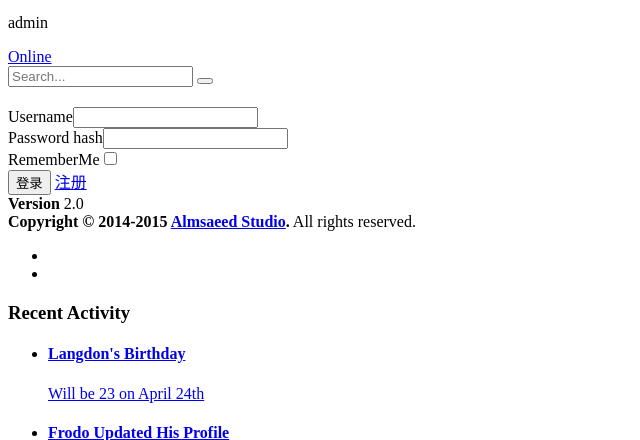
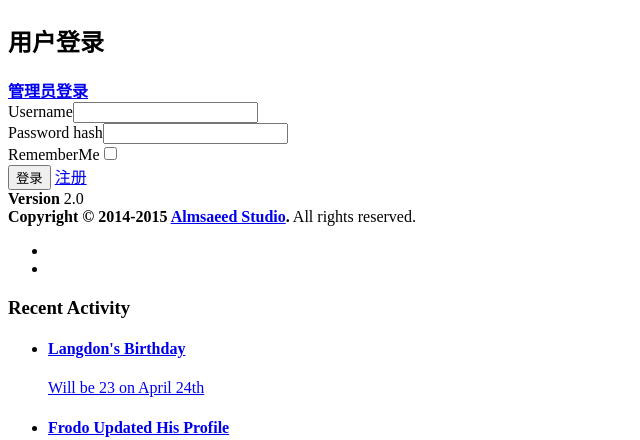
Before and after one commit to Sankin1995/yiishop, a Yii app: template backend/views/admin/login.php in a window 1280 px wide. Shown: the part 3702-4142 px from the top of the page, without its empty margins (0-640 px from the left). Run offline with PHP 8.4 and a stand-in for Yii, Linux system fonts and the light colour scheme; the template is opened without the code that fills it, so the values that code supplies are empty; form fields are guessed from the names that the template uses; some libraries are stand-ins or nearby versions.

Commit message:
2017/11/11

```diff
--- a/backend/config/main.php
+++ b/backend/config/main.php
@@ -7,6 +7,7 @@ $params = array_merge(
 );
 
 return [
+    'defaultRoute'=>'admin/index',
     'language'=>'zh-CN',
     'id' => 'app-backend',
     'basePath' => dirname(__DIR__),
--- a/backend/views/admin/login.php
+++ b/backend/views/admin/login.php
@@ -1,3 +1,36 @@
+
+
+
+
+
+<?php
+use yii\helpers\Html;
+use yii\bootstrap\ActiveForm;
+
+/* @var $this yii\web\View */
+/* @var $form yii\bootstrap\ActiveForm */
+/* @var $model \common\models\LoginForm */
+
+$this->title = '用户登录';
+
+$fieldOptions1 = [
+    'options' => ['class' => 'form-group has-feedback'],
+    'inputTemplate' => "{input}<span class='glyphicon glyphicon-envelope form-control-feedback'></span>"
+];
+
+$fieldOptions2 = [
+    'options' => ['class' => 'form-group has-feedback'],
+    'inputTemplate' => "{input}<span class='glyphicon glyphicon-lock form-control-feedback'></span>"
+];
+?>
+
+<div class="login-box">
+    <div class="login-logo">
+        <a href="#"><b>管理员登录</b></a>
+    </div>
+    <!-- /.login-logo -->
+    <div class="login-box-body">
+
         <?php
         $form = \yii\bootstrap\ActiveForm::begin();
         echo $form->field($model,'username')->textInput();
@@ -7,3 +40,11 @@ echo \yii\bootstrap\Html::submitButton('登录',['class'=>'btn btn-success']);
         echo " ";
         echo \yii\bootstrap\Html::a('注册',['admin/reg'],['class'=>'btn btn-info']);
         \yii\bootstrap\ActiveForm::end();
+        ?>
+
+            <!-- /.col -->
+        </div>
+
+
+    <!-- /.login-box-body -->
+</div><!-- /.login-box -->
--- a/backend/views/layouts/header.php
+++ b/backend/views/layouts/header.php
@@ -7,7 +7,7 @@ use yii\helpers\Html;
 
 <header class="main-header">
 
-    <?= Html::a('<span class="logo-mini">APP</span><span class="logo-lg">' . Yii::$app->name . '</span>', Yii::$app->homeUrl, ['class' => 'logo']) ?>
+    <?= Html::a('<span class="logo-mini">APP</span><span class="logo-lg">' . "京西商城" . '</span>', Yii::$app->homeUrl, ['class' => 'logo']) ?>
 
     <nav class="navbar navbar-static-top" role="navigation">
 
@@ -230,7 +230,7 @@ use yii\helpers\Html;
                 <li class="dropdown user user-menu">
                     <a href="#" class="dropdown-toggle" data-toggle="dropdown">
                         <img src="<?= $directoryAsset ?>/img/user2-160x160.jpg" class="user-image" alt="User Image"/>
-                        <span class="hidden-xs">Alexander Pierce</span>
+                        <span class="hidden-xs">个人中心</span>
                     </a>
                     <ul class="dropdown-menu">
                         <!-- User image -->
@@ -244,25 +244,25 @@ use yii\helpers\Html;
                             </p>
                         </li>
                         <!-- Menu Body -->
-                        <li class="user-body">
-                            <div class="col-xs-4 text-center">
-                                <a href="#">Followers</a>
-                            </div>
-                            <div class="col-xs-4 text-center">
-                                <a href="#">Sales</a>
-                            </div>
-                            <div class="col-xs-4 text-center">
-                                <a href="#">Friends</a>
-                            </div>
-                        </li>
+<!--                        <li class="user-body">-->
+<!--                            <div class="col-xs-4 text-center">-->
+<!--                                <a href="#">Followers</a>-->
+<!--                            </div>-->
+<!--                            <div class="col-xs-4 text-center">-->
+<!--                                <a href="#">Sales</a>-->
+<!--                            </div>-->
+<!--                            <div class="col-xs-4 text-center">-->
+<!--                                <a href="#">Friends</a>-->
+<!--                            </div>-->
+<!--                        </li>-->
                         <!-- Menu Footer-->
                         <li class="user-footer">
                             <div class="pull-left">
-                                <a href="#" class="btn btn-default btn-flat">Profile</a>
+                                <a href="logout" class="btn btn-default btn-flat">切换用户</a>
                             </div>
                             <div class="pull-right">
                                 <?= Html::a(
-                                    'Sign out',
+                                    '退出登录',
                                     ['admin/logout'],
                                     ['data-method' => 'post', 'class' => 'btn btn-default btn-flat']
                                 ) ?>
--- a/backend/views/layouts/left.php
+++ b/backend/views/layouts/left.php
@@ -8,58 +8,74 @@
                 <img src="<?= $directoryAsset ?>/img/user2-160x160.jpg" class="img-circle" alt="User Image"/>
             </div>
             <div class="pull-left info">
-                <p>admin</p>
-
-                <a href="#"><i class="fa fa-circle text-success"></i> Online</a>
+                <p>
+                    <?php
+                        if(!isset(\yii::$app->user->identity->username)){
+                            echo "";
+                        }else{
+                            echo \yii::$app->user->identity->username;
+                        }
+                    ?>
+                </p>
+                <a href="#"><i class="fa fa-circle text-success"></i>
+                    <?php
+                    if(!isset(\yii::$app->user->identity->username)){
+                        echo "无用户在线";
+                    }else{
+                        echo "在线";
+                    }
+                    ?>
+                </a>
             </div>
         </div>
 
-        <!-- search form -->
-        <form action="#" method="get" class="sidebar-form">
-            <div class="input-group">
-                <input type="text" name="q" class="form-control" placeholder="Search..."/>
-              <span class="input-group-btn">
-                <button type='submit' name='search' id='search-btn' class="btn btn-flat"><i class="fa fa-search"></i>
-                </button>
-              </span>
-            </div>
-        </form>
-        <!-- /.search form -->
 
         <?= dmstr\widgets\Menu::widget(
             [
                 'options' => ['class' => 'sidebar-menu tree', 'data-widget'=> 'tree'],
                 'items' => [
-                    ['label' => 'Menu Yii2', 'options' => ['class' => 'header']],
+                    [
+                        'label' => '文章管理',
+                        'icon' => 'fa fa-file-text',
+                        'url' => '#',
+                        'items' => [
+                            ['label' => '文章列表', 'icon' => 'file-code-o', 'url' => ['article/index'],],
+                            ['label' => '文章分类列表', 'icon' => 'dashboard', 'url' => ['article-category/index'],],
+
+                        ],
+                    ],
+                    [
+                        'label' => '品牌管理',
+                        'icon' => 'fa fa-barcode',
+                        'url' => '#',
+                        'items' => [
+                            ['label' => '品牌列表', 'icon' => 'file-code-o', 'url' => ['brand/index'],],
+                        ],
+                    ],
+                    [
+                        'label' => '商品管理',
+                        'icon' => 'fa fa-jpy',
+//                        'aria-hidden'=>true,
+                        'url' => '#',
+                        'items' => [
+                            ['label' => '商品列表', 'icon' => 'file-code-o', 'url' => ['goods/index'],],
+                            ['label' => '商品分类列表', 'icon' => 'dashboard', 'url' => ['goods-category/index'],],
+
+                        ],
+                    ],
+                    [
+                        'label' => '用户管理',
+                        'icon' => 'fa fa-users',
+                        'url' => '#',
+                        'items' => [
+                            ['label' => '用户列表', 'icon' => 'file-code-o', 'url' => ['admin/list'],],
+
+                        ],
+                    ],
                     ['label' => 'Gii', 'icon' => 'file-code-o', 'url' => ['/gii']],
                     ['label' => 'Debug', 'icon' => 'dashboard', 'url' => ['/debug']],
-                    ['label' => 'Login', 'url' => ['site/login'], 'visible' => Yii::$app->user->isGuest],
-                    [
-                        'label' => 'Same tools',
-                        'icon' => 'share',
-                        'url' => '#',
-                        'items' => [
-                            ['label' => 'Gii', 'icon' => 'file-code-o', 'url' => ['/gii'],],
-                            ['label' => 'Debug', 'icon' => 'dashboard', 'url' => ['/debug'],],
-                            [
-                                'label' => 'Level One',
-                                'icon' => 'circle-o',
-                                'url' => '#',
-                                'items' => [
-                                    ['label' => 'Level Two', 'icon' => 'circle-o', 'url' => '#',],
-                                    [
-                                        'label' => 'Level Two',
-                                        'icon' => 'circle-o',
-                                        'url' => '#',
-                                        'items' => [
-                                            ['label' => 'Level Three', 'icon' => 'circle-o', 'url' => '#',],
-                                            ['label' => 'Level Three', 'icon' => 'circle-o', 'url' => '#',],
-                                        ],
-                                    ],
-                                ],
-                            ],
-                        ],
-                    ],
+                    ['label' => 'Login', 'url' => ['admin/index'], 'visible' => Yii::$app->user->isGuest],
+
                 ],
             ]
         ) ?>
```
Also changed, not shown: backend/controllers/AdminController.php (+26 -3 lines), backend/views/admin/edit.php (added, +7 -0 lines). Lines whose indentation alone changed are shown as unchanged.
